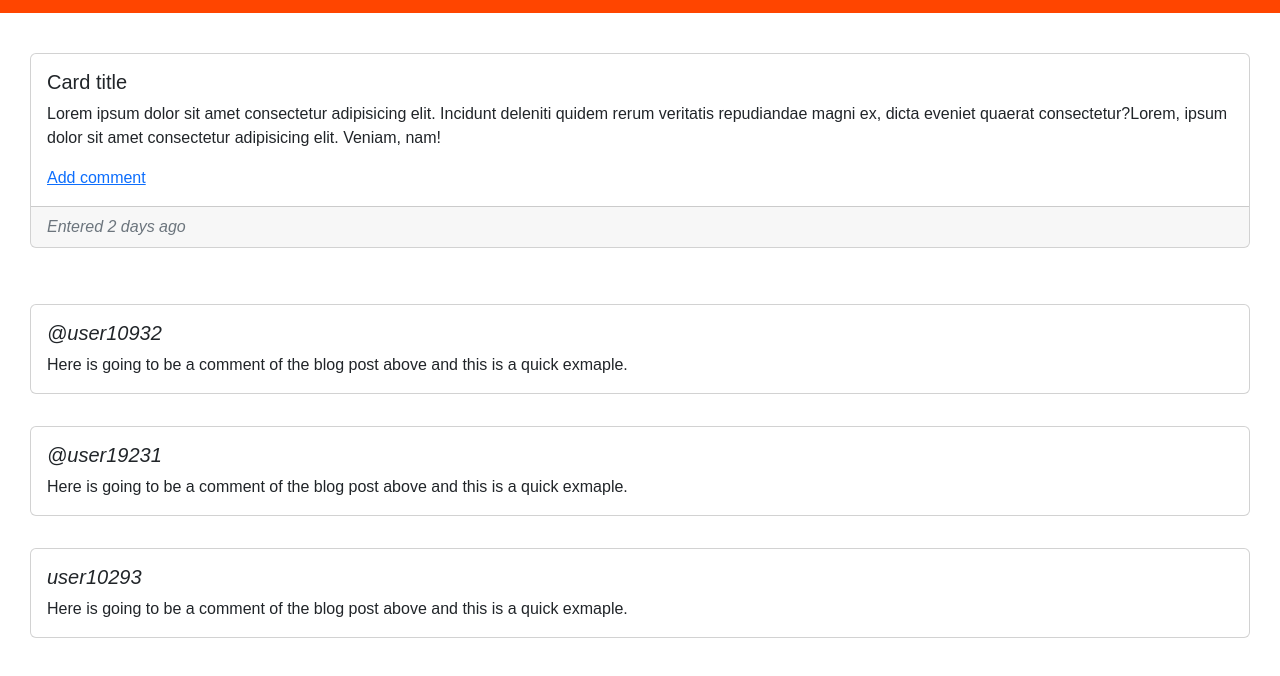
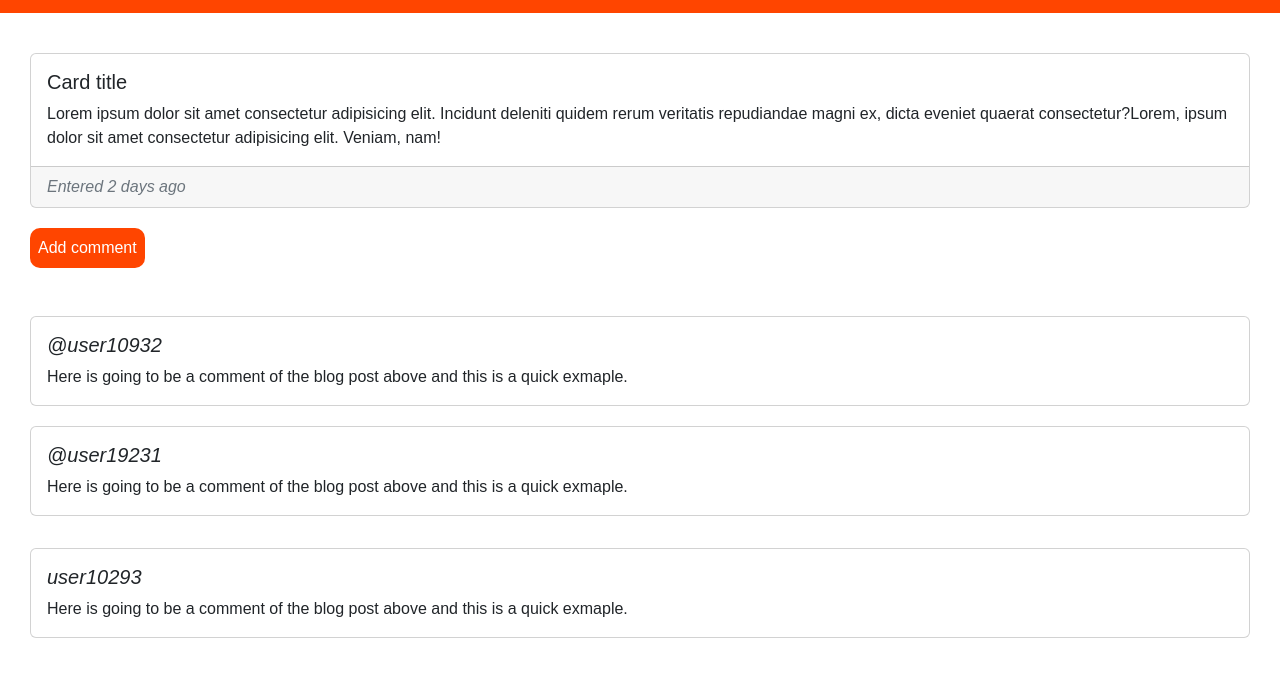
Before and after one commit to jakerinahmed/project-1-front-end, a website: page index2.html in a window 1280 px wide. Shown: the part 90-766 px from the top of the page. Drawn offline with nearby package versions, Linux system fonts and the light colour scheme.

Commit message:
add styling to 'add comment' button and linked home and create pages

```diff
--- a/index2.html
+++ b/index2.html
@@ -25,15 +25,19 @@
             <div class="card-body">
               <h5 class="card-title">Card title</h5>
               <p class="card-text"> Lorem ipsum dolor sit amet consectetur adipisicing elit. Incidunt deleniti quidem rerum veritatis repudiandae magni ex, dicta eveniet quaerat consectetur?Lorem, ipsum dolor sit amet consectetur adipisicing elit. Veniam, nam!</p>
-              <a href="#" class="card-link text-right"> Add comment</a>
             </div>
             <div class="card-footer text-muted fst-italic">
                 Entered 2 days ago
               </div>
-          </div>
+        </div>
+
     </div>
-    <div id="comment-section">
-        <div class="card w-100 my-3">
+    <div class="addcomment-btn">
+      <a href="#" class="card-link text-right comment"> Add comment</a>
+    </div>
+
+    <div id="comment-section" class="my-1">
+        <div class="card w-100 my-1">
             <div class="card-body">
               <h5 class="card-title fst-italic">@user10932</h5>
               <p class="card-text">
--- a/style2.css
+++ b/style2.css
@@ -36,3 +36,20 @@
     border-radius: 10px 10px 10px 10px;
     color: white;
 }
+
+.comment {
+    text-decoration: none;
+    background-color: orangered;
+    border-radius: 10px 10px 10px 10px;
+    color:white;
+    padding: 8px;
+    /* display: flex;   */
+    /* justify-content: start; */
+}
+
+.addcomment-btn {
+    margin-top: 20px;
+    margin-left: 30px;
+    margin-bottom: 0px;
+    display: flex;
+}
```
Also changed, not shown: create.html (+1 -3 lines), home.html (+1 -1 lines).
